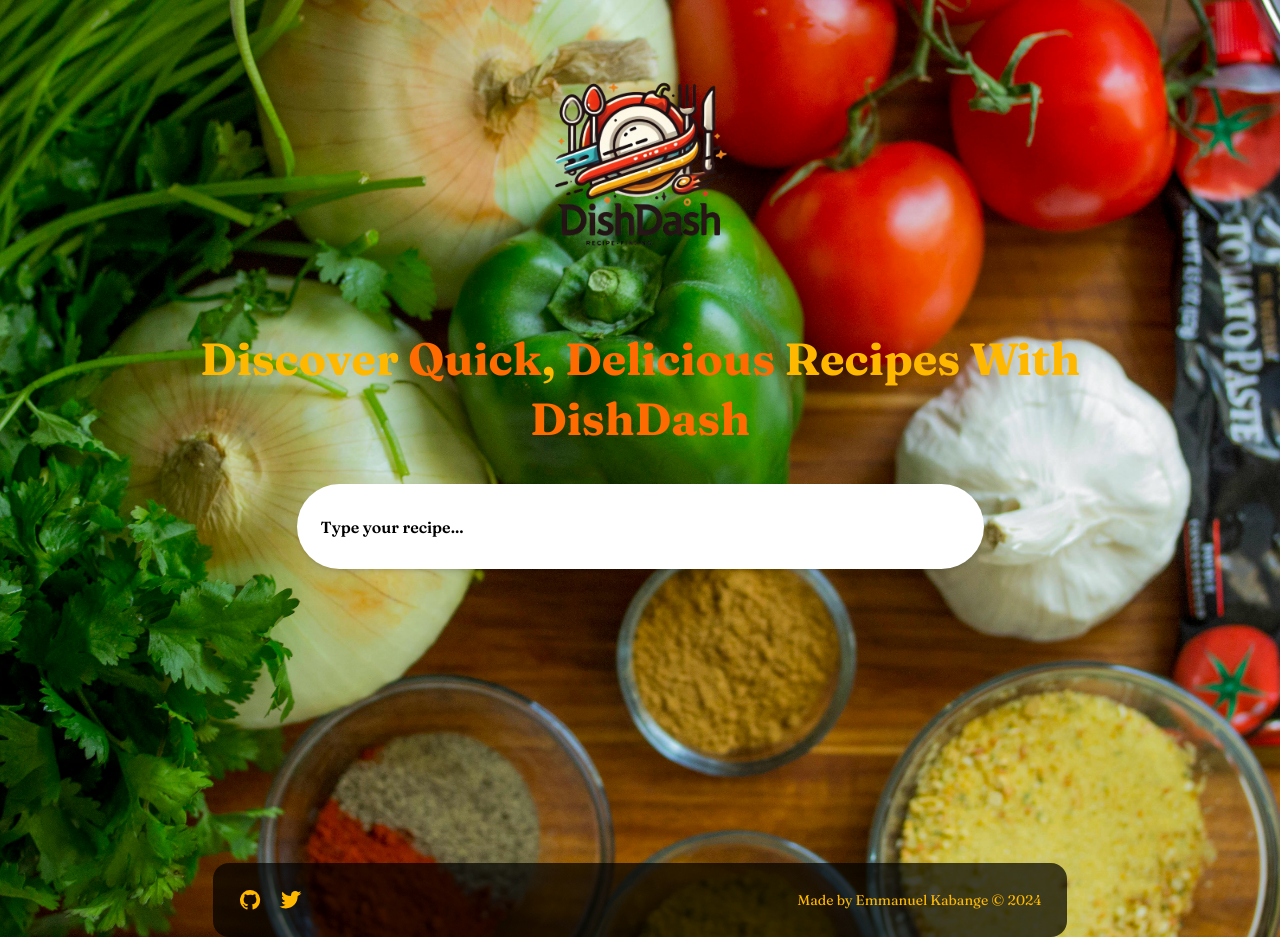
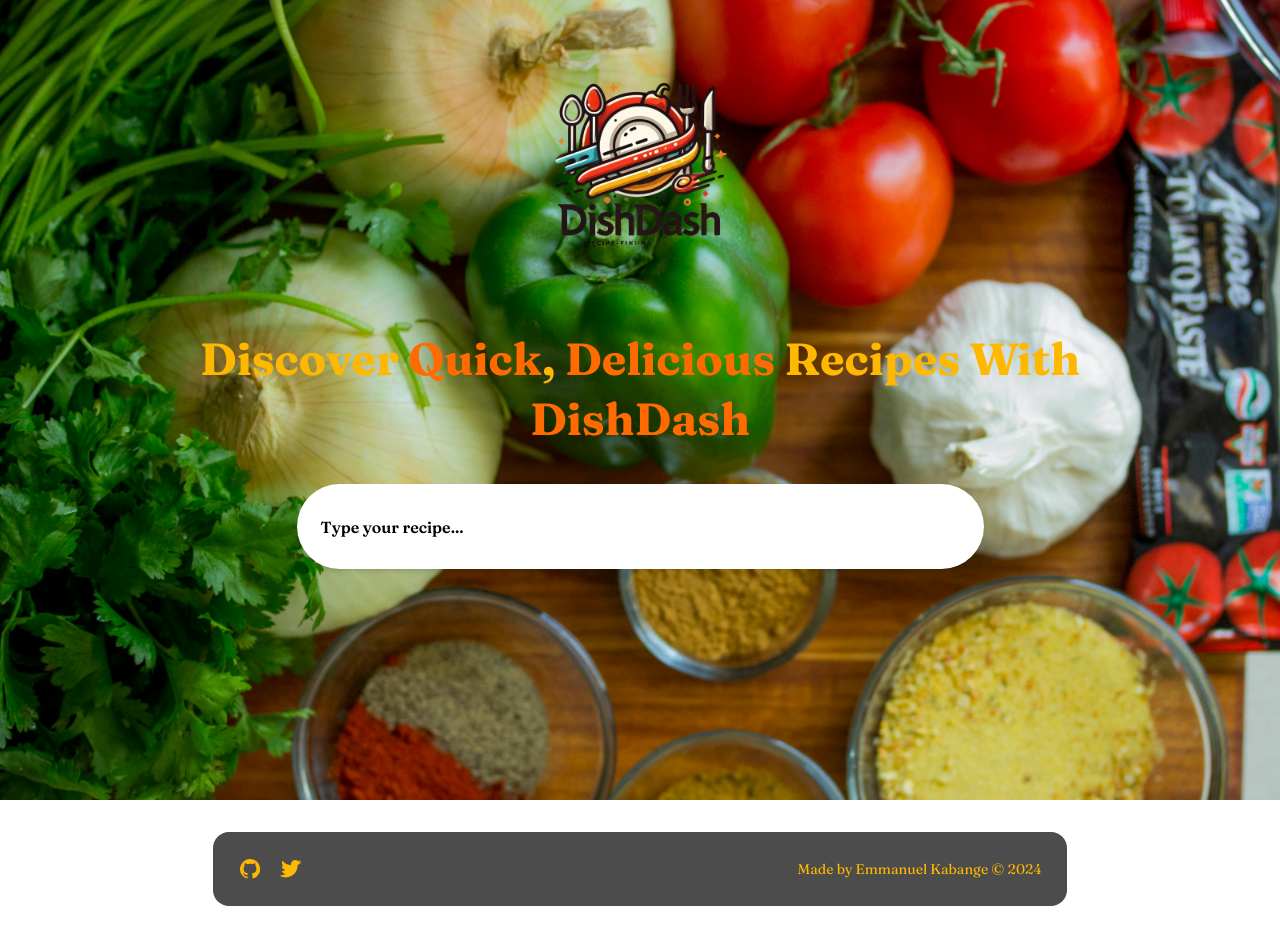
Before and after one commit to emmanuelkabange/capstone-project, a React (Vite) app in the folder recipe-finder/: page / in a window 1280 px wide. After the commit the page ends 906 px from the top, so only its background shows below. Built offline with nearby package versions, Linux system fonts and the light colour scheme.

Commit message:
footer removed from ind. pages

```diff
--- a/recipe-finder/src/App.jsx
+++ b/recipe-finder/src/App.jsx
@@ -13,6 +13,7 @@ function App() {
         <Route path="/results" element={<ResultsPage />} />
         <Route path="/recipe/:idMeal" element={<RecipeDetails />} />
       </Routes>
+      <Footer />
     </Router>
   );
 }
--- a/recipe-finder/src/HomePage.jsx
+++ b/recipe-finder/src/HomePage.jsx
@@ -78,56 +78,6 @@ const HomePage = () => {
           </button>
         </div>
       </header>
-
-      <footer className="bg-black bg-opacity-[70%] text-brandYellow p-6 w-2/3 mx-auto border border-transparent rounded-2xl mt-[230px]">
-        <div className="container mx-auto flex flex-col md:flex-row justify-between items-center">
-          {/* Links Section */}
-          <div className="flex space-x-4">
-            <a
-              href="https://github.com/emmanuelkabange"
-              target="_blank"
-              rel="noopener noreferrer"
-              className="hover:text-brandOrange"
-              aria-label="GitHub"
-            >
-              <svg
-                xmlns="http://www.w3.org/2000/svg"
-                fill="currentColor"
-                viewBox="0 0 24 24"
-                className="w-6 h-6"
-              >
-                <path
-                  fillRule="evenodd"
-                  d="M12 2a10 10 0 00-3.162 19.493c.5.09.684-.217.684-.483v-1.69c-2.777.603-3.366-1.342-3.366-1.342-.455-1.157-1.11-1.465-1.11-1.465-.909-.62.07-.608.07-.608 1.004.07 1.532 1.032 1.532 1.032.893 1.53 2.34 1.088 2.91.832.09-.648.35-1.088.636-1.339-2.22-.253-4.555-1.11-4.555-4.946 0-1.093.39-1.987 1.032-2.686-.104-.252-.447-1.267.097-2.64 0 0 .84-.27 2.75 1.025A9.563 9.563 0 0112 6.844c.852.004 1.71.115 2.51.337 1.91-1.295 2.75-1.025 2.75-1.025.545 1.373.202 2.388.098 2.64.644.699 1.032 1.593 1.032 2.686 0 3.846-2.339 4.691-4.566 4.94.36.31.682.922.682 1.86v2.756c0 .267.183.576.687.48A10 10 0 0012 2z"
-                  clipRule="evenodd"
-                />
-              </svg>
-            </a>
-
-            <a
-              href="https://twitter.com/emmanuelkabange"
-              target="_blank"
-              rel="noopener noreferrer"
-              className="hover:text-brandOrange"
-              aria-label="Twitter"
-            >
-              <svg
-                xmlns="http://www.w3.org/2000/svg"
-                fill="currentColor"
-                viewBox="0 0 24 24"
-                className="w-6 h-6"
-              >
-                <path d="M19.633 7.997c.013.18.013.36.013.54 0 5.507-4.192 11.855-11.855 11.855-2.353 0-4.54-.685-6.385-1.877a8.432 8.432 0 006.216-1.74 4.198 4.198 0 01-3.922-2.91 5.265 5.265 0 00.79.063c1.036 0 1.984-.36 2.739-.965a4.187 4.187 0 01-3.358-4.106v-.051c.56.31 1.202.498 1.883.523a4.186 4.186 0 01-1.867-3.482c0-.768.207-1.487.57-2.104a11.877 11.877 0 008.62 4.374 4.723 4.723 0 01-.103-.961 4.186 4.186 0 017.242-2.862 8.31 8.31 0 002.656-1.015 4.196 4.196 0 01-1.837 2.309 8.35 8.35 0 002.415-.654 8.94 8.94 0 01-2.1 2.18z" />
-              </svg>
-            </a>
-          </div>
-
-          {/* Copyright Text */}
-          <div className="mt-4 md:mt-0 text-center">
-            <p className="text-sm">Made by Emmanuel Kabange &copy; 2024</p>
-          </div>
-        </div>
-      </footer>
     </div>
   );
 };
```
